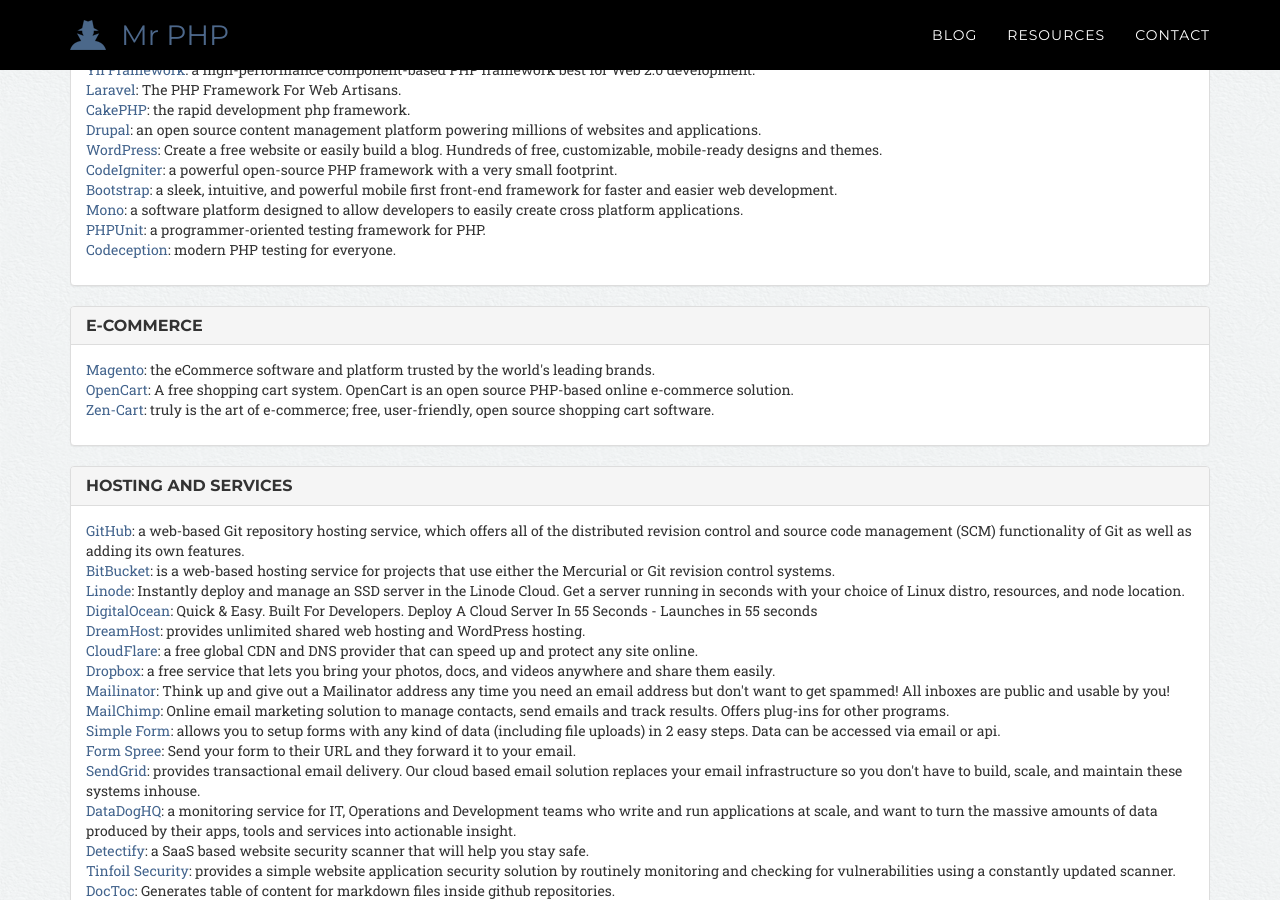
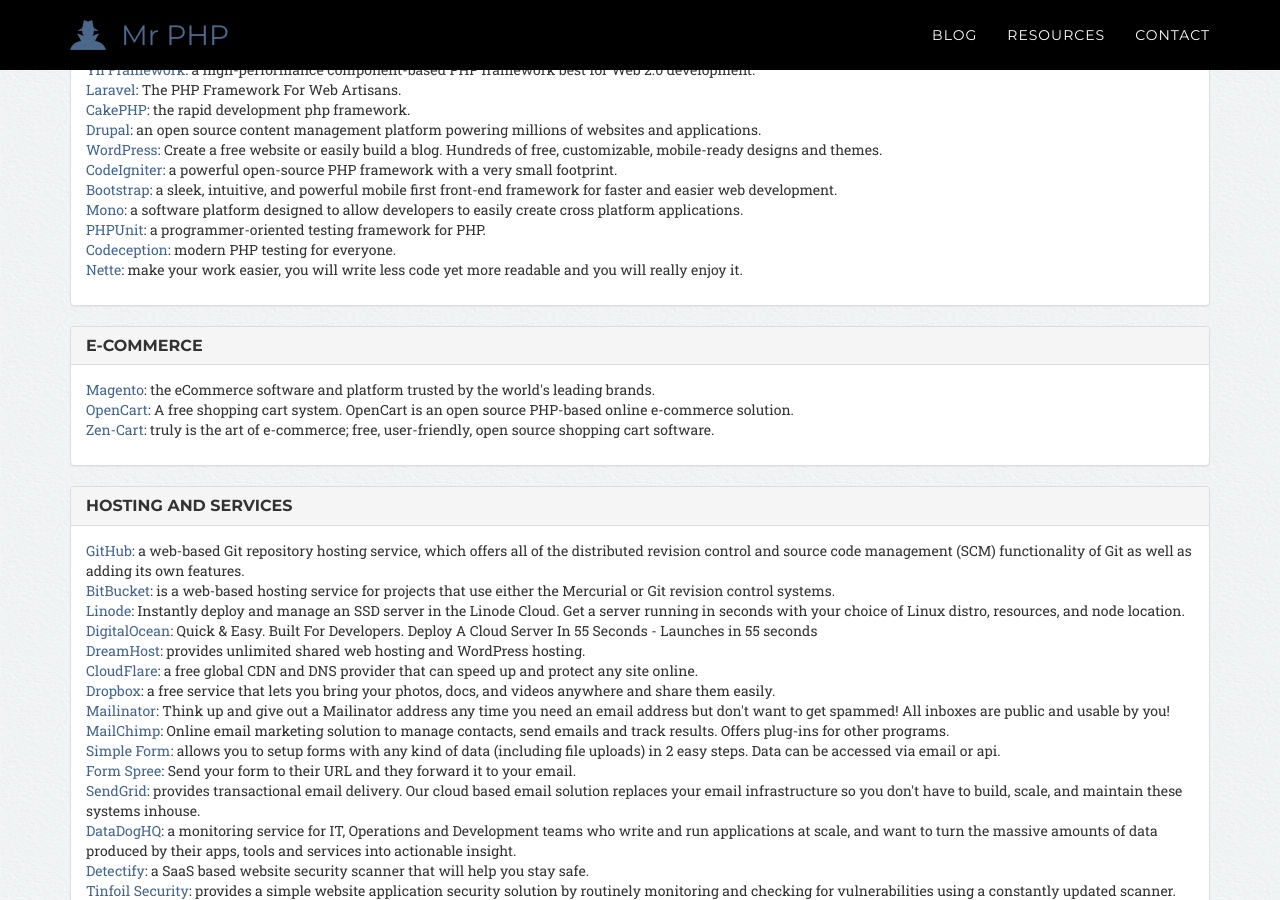
Before and after one commit to mr-php/mr-php.github.io, a Jekyll site: the page built from resources.html, in a window 1280 px wide and 900 px high, scrolled down 1040 px. Built offline with Jekyll 4.4.1, drawn with Linux system fonts in a browser that asks for light colours; nearby versions of some CDN libraries; some web fonts are replaced; Markdown is read by kramdown in place of the engine named in the settings.

Commit message:
Update resources.yml

```diff
--- a/_data/resources.yml
+++ b/_data/resources.yml
@@ -83,6 +83,9 @@
   - name: Codeception
     url: http://codeception.com/
     description: modern PHP testing for everyone.
+  - name: Nette
+    url: http://nette.org/
+    description: make your work easier, you will write less code yet more readable and you will really enjoy it.
 - name: E-Commerce
   resources:
   - name: Magento
```
